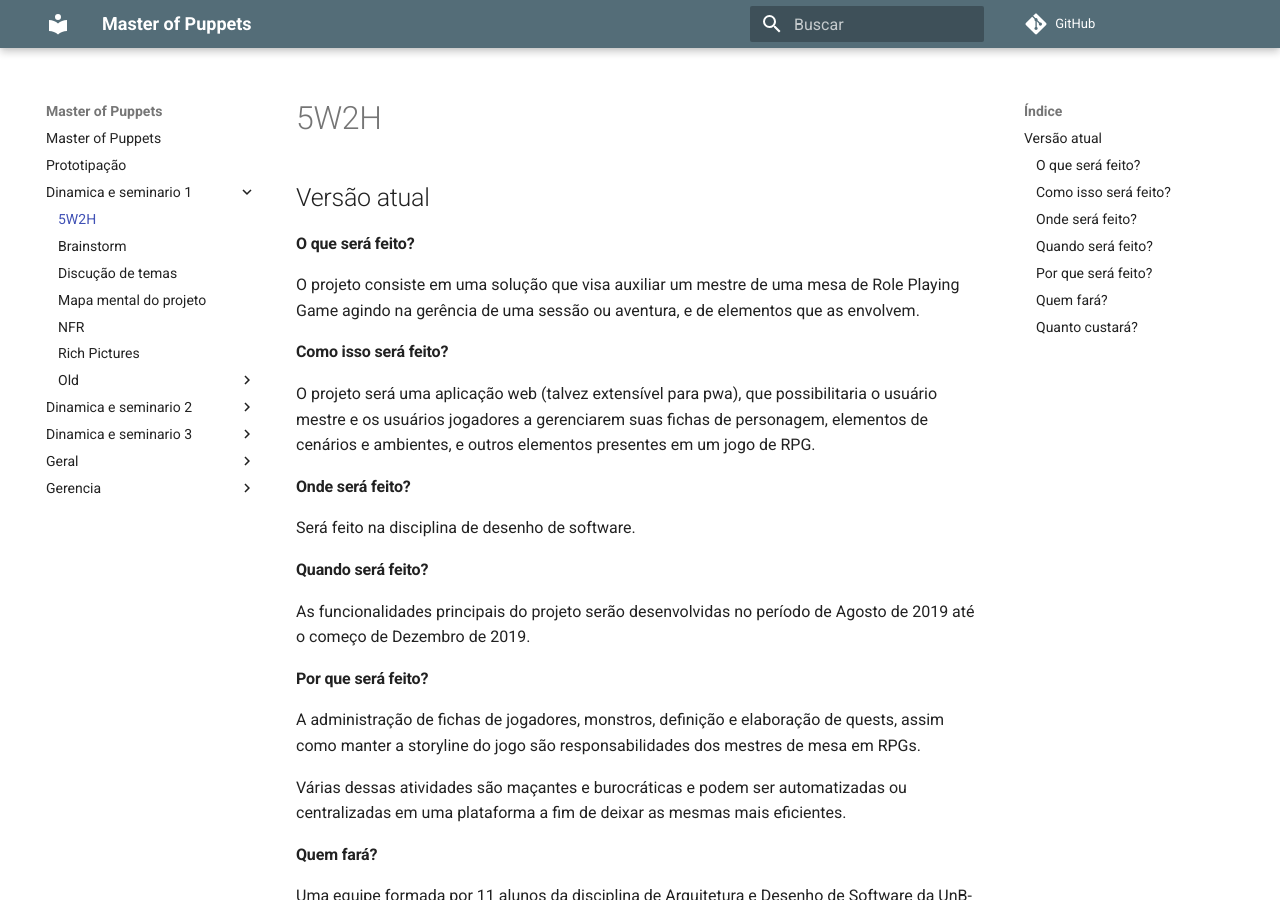
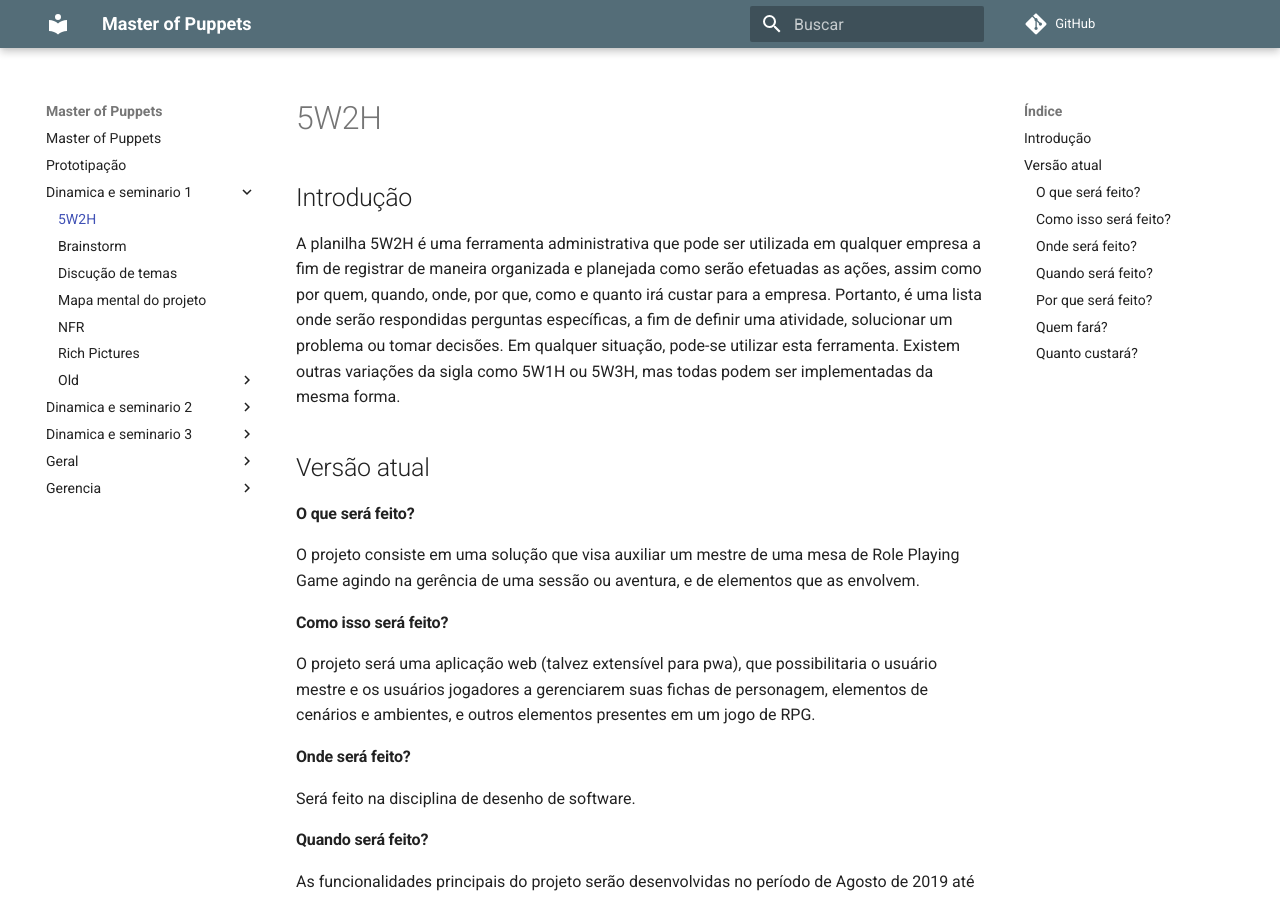
Before and after one commit to desenho-de-software-2019-02/Documentation, an MkDocs documentation site: the page built from docs/dinamica_e_seminario_1/5w2h.md, in a window 1280 px wide and 900 px high. Built offline with MkDocs 1.6.1 and Material for MkDocs 9.7.7, drawn with Linux system fonts in a browser that asks for light colours; comment, search, counter and statistics services are not loaded.

Commit message:
Update 5w2h.md

```diff
--- a/docs/dinamica_e_seminario_1/5w2h.md
+++ b/docs/dinamica_e_seminario_1/5w2h.md
@@ -1,4 +1,8 @@
 # 5W2H
+
+## Introdução
+A planilha 5W2H é uma ferramenta administrativa que pode ser utilizada em qualquer empresa a fim de registrar de maneira organizada e planejada como serão efetuadas as ações, assim como por quem, quando, onde, por que, como e quanto irá custar para a empresa. Portanto, é uma lista onde serão respondidas perguntas específicas, a fim de definir uma atividade, solucionar um problema ou tomar decisões. Em qualquer situação, pode-se utilizar esta ferramenta. Existem outras variações da sigla como 5W1H ou 5W3H, mas todas podem ser implementadas da mesma forma.
+
 
 ## Versão atual
 
```
